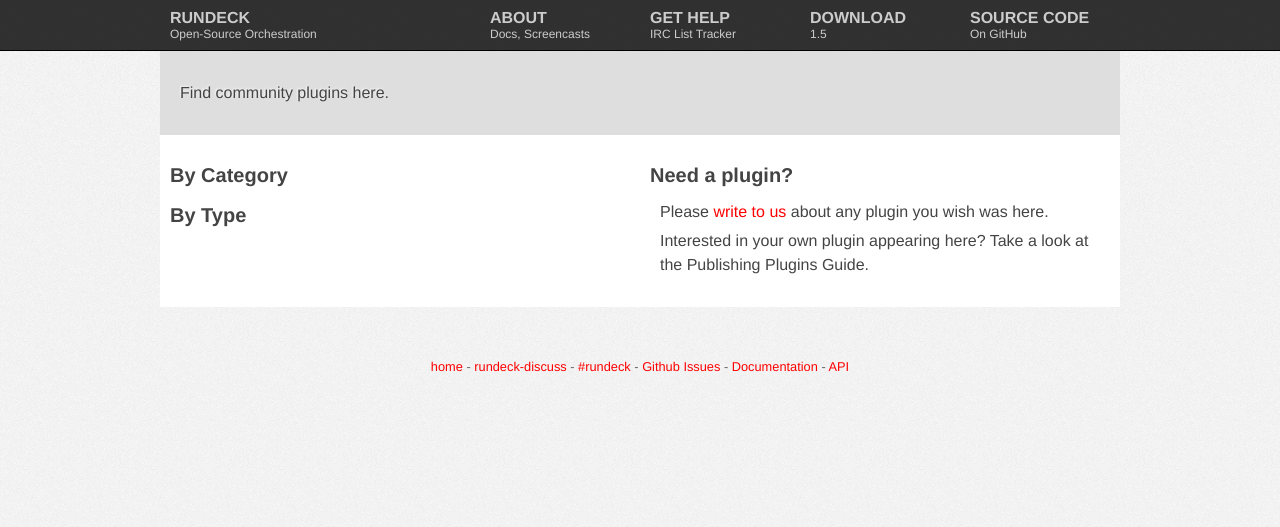
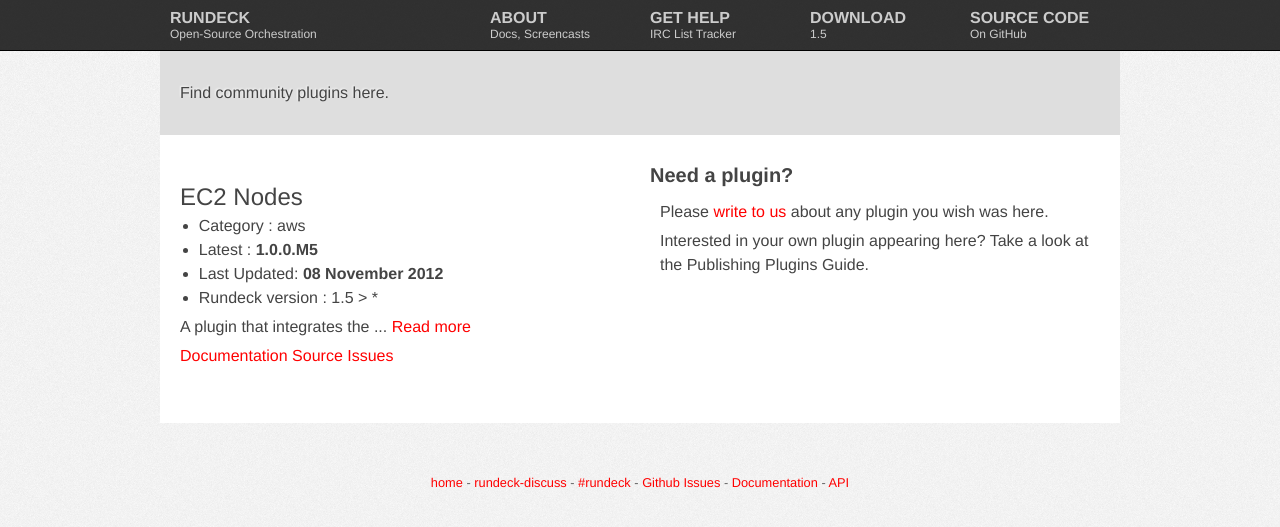
Before and after one commit to rundeck/rundeck-ghpages, a Jekyll site: the page built from plugins.html, in a window 1280 px wide. Shown: the top 527 px of the page. Built offline with Jekyll 4.4.1, drawn with Linux system fonts in a browser that asks for light colours; nearby versions of some CDN libraries.

Commit message:
experiment with formatting.

```diff
--- a/plugins.html
+++ b/plugins.html
@@ -20,23 +20,84 @@
   <article class="container_12">
 	<div class="grid_6">
 
+      <article class="plugin">
+        <header>
+          <h3>
+              EC2 Nodes
+          </h3>
+
+          <ul class="meta">
+            <li>
+              <span>Category :</span>
+                aws
+            </li>
+            <li>
+              Latest : <strong>1.0.0.M5</strong>
+            </li>
+            <li>Last Updated: <strong>08 November 2012</strong></li>
+            <li>
+              Rundeck version : 1.5 > *
+            </li>
+          </ul>
+
+        </header>
+
+        <div class="desc">
+          <p>A plugin that integrates the ... <a href="/plugin/neo4j">Read more</a></p>
+        </div>
+
+        <p class="buttons">
+
+          <a href="http://github.com/rundeck-plugins/ec2nodes/README.md" class="btn blueLight doc"><span class="ico"></span>Documentation</a>
+
+          <a href="https://github.com/rundeck-plugins/ec2nodes/" class="btn blueLight source"><span class="ico"></span>Source</a>
+
+          <a href="https://github.com/rundeck-plugins/ec2nodes/issues" class="btn blueLight issues"><span class="ico"></span>Issues</a>
+
+        </p>
+      </article>
+  <!--
 	  <div class="callout">
 
 		<h2>By Category</h2>
 		<div>
-		  <p>
-		  </p>
+          <p>Amazon Web Services</p>
+          <ul>
+            <li>https://github.com/gschueler/rundeck-ec2-nodes-plugin
+            </li>
+          </ul>
+
+          <p>Chef</p>
+          <ul>
+            <li>https://github.com/opscode/chef-rundeck
+            </li>
+          </ul>
+
+          <p>Puppet</p>
+          <ul>
+            <li>https://github.com/jamtur01/puppet-rundeck</li>
+            <li>mcollective
+            </li>
+          </ul>
+
+          <p>SSH</p>
+          <ul>
+            <li>node executor
+            </li>
+            <li>
+              file copier
+            </li>
+          </ul>
+
+          <p>Windows</p>
+          <ul>
+            <li>https://github.com/dtolabs/rundeck-winrm-plugin
+            </li>
+          </ul>
+
 		</div>
 	  </div>
-	  <div >
-		<h2>By Type</h2>
-        <div>
-		  <p>
-
-    	  </p>
-        </div>
-	  </div>
-
+      -->
 	</div>
 
 	<div class="grid_6">
```
